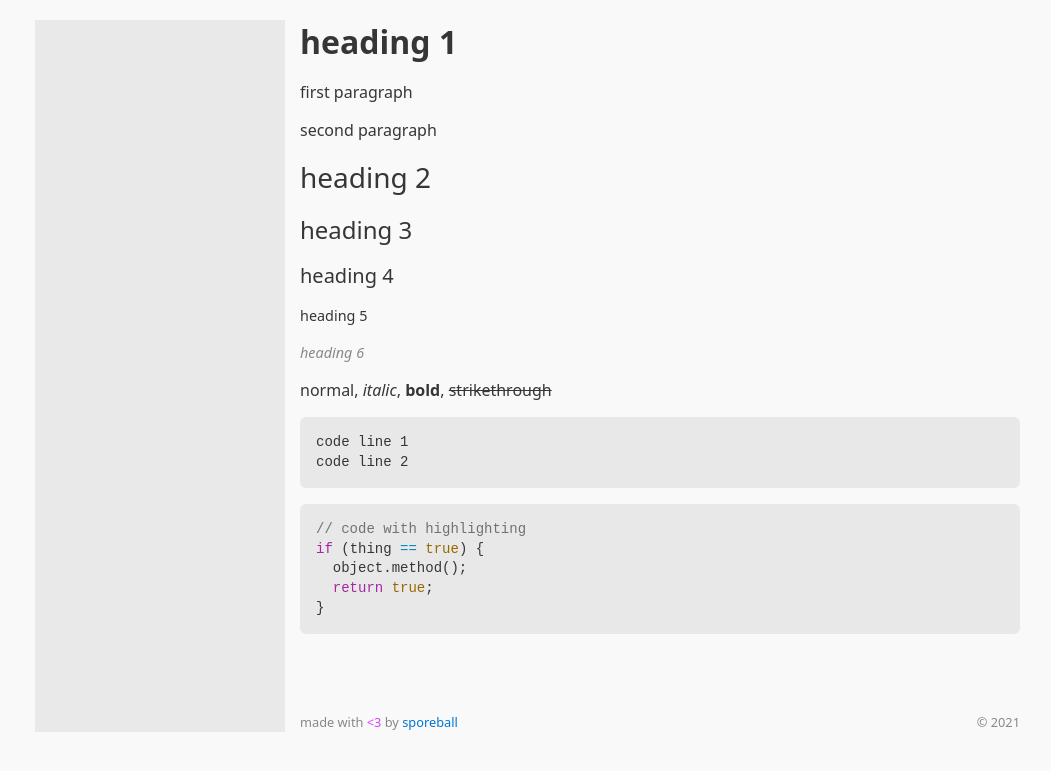
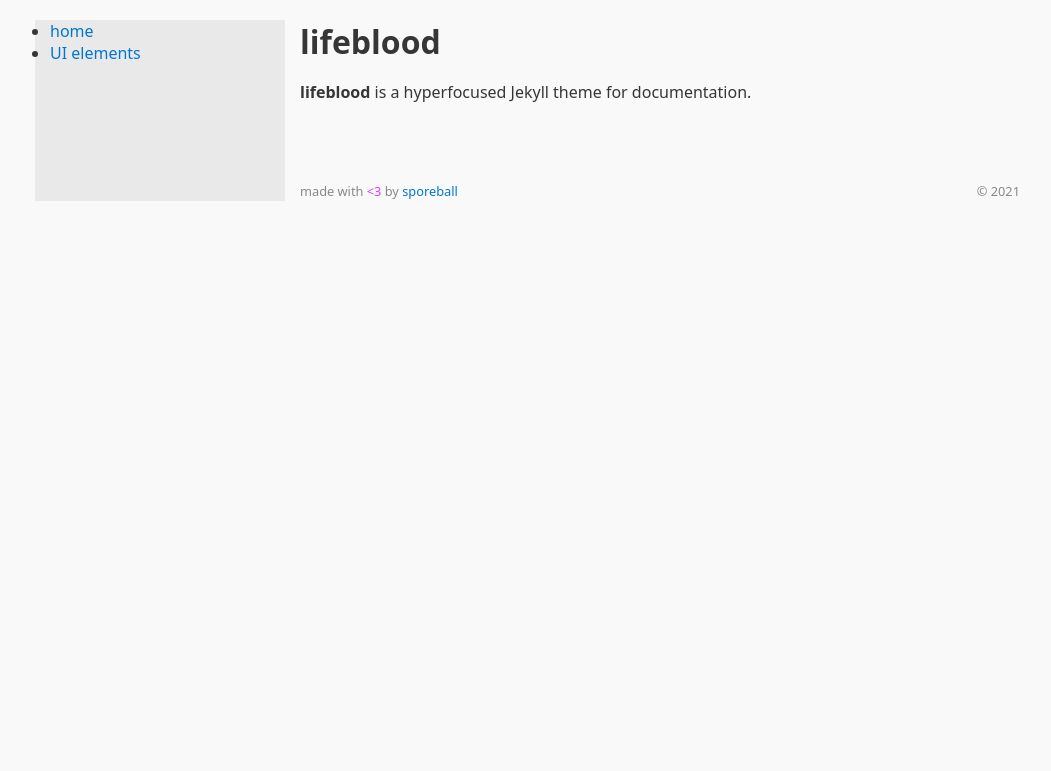
Before and after one commit to sporeball/lifeblood, a Jekyll site: the page built from index.md, in a window 1280 px wide. Shown: the top 771 px of the page, without its empty margins (105-1156 px from the left). Built offline with Jekyll 4.4.1, drawn with Linux system fonts in a browser that asks for light colours.

Commit message:
populate the sidebar with content

````diff
--- a/_includes/sidebar.html
+++ b/_includes/sidebar.html
@@ -1,2 +1,12 @@
 <div class="sidebar">
+
+<ul>
+  {%- assign titled_pages = site.html_pages | where_exp: "item", "item.title != nil" -%}
+  {%- assign ordered_pages = titled_pages | sort: "nav_order" -%}
+
+  {%- for page in ordered_pages -%}
+  <li><a href="{{ page.url | absolute_url }}">{{ page.title }}</a></li>
+  {%- endfor -%}
+</ul>
+
 </div>
--- a/index.md
+++ b/index.md
@@ -1,26 +1,8 @@
 ---
-title: lifeblood home
+title: home
 layout: page
+nav_order: 1
 ---
-# heading 1
-first paragraph
 
-second paragraph
-
-## heading 2
-### heading 3
-#### heading 4
-##### heading 5
-###### heading 6
-normal, *italic*, **bold**, <s>strikethrough</s>
-```
-code line 1
-code line 2
-```
-```js
-// code with highlighting
-if (thing == true) {
-  object.method();
-  return true;
-}
-```
+# lifeblood
+**lifeblood** is a hyperfocused Jekyll theme for documentation.
````
Also changed, not shown: docs/ui_components.md (added, +31 -0 lines).
